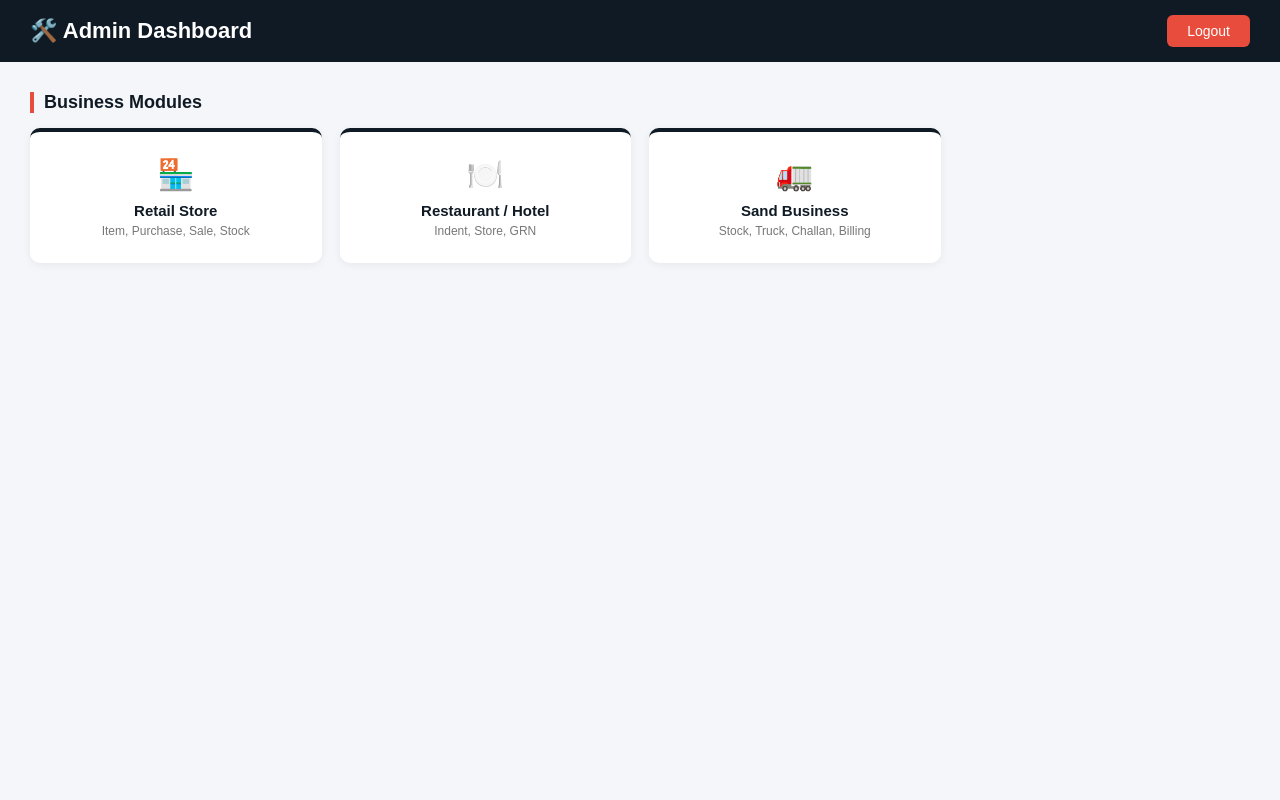
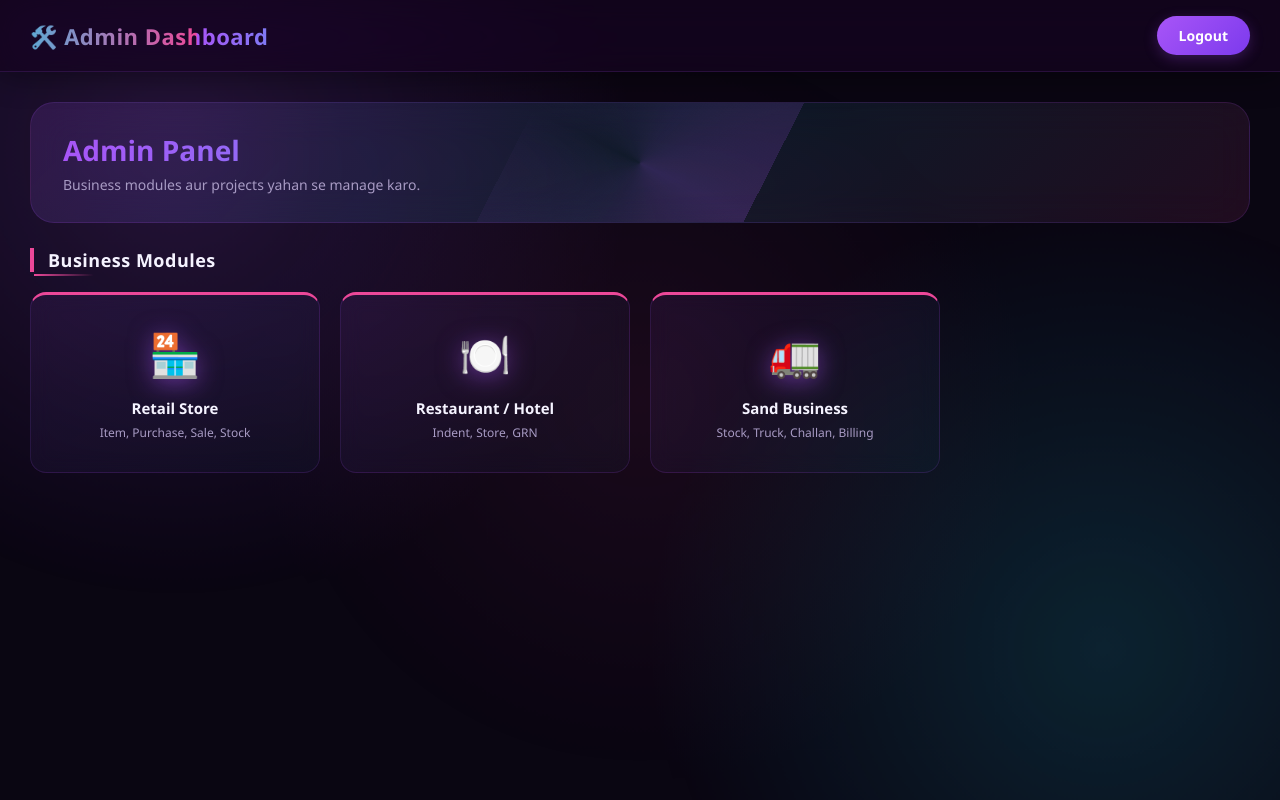
Before and after one commit to IGDIVU/gd-pulse, a Flask app: page /admin in a window 1280 px wide. Run offline with Flask 3, Linux system fonts and the light colour scheme; the visitor is signed in with stand-in values (Sample User, id 1).

Commit message:
Enhance admin panel layout and styles

```diff
--- a/templates/admin.html
+++ b/templates/admin.html
@@ -4,38 +4,15 @@
 <meta charset="UTF-8">
 <meta name="viewport" content="width=device-width, initial-scale=1.0">
 <title>Admin — GD Pulse</title>
+<link rel="stylesheet" href="/static/style.css">
 <style>
-  * { margin: 0; padding: 0; box-sizing: border-box; font-family: Arial, sans-serif; }
-  body { background: #f4f6f9; color: #222; }
-  header {
-    background: #0f1a24; color: white; padding: 15px 30px;
-    display: flex; justify-content: space-between; align-items: center;
-  }
-  header h1 { font-size: 22px; }
-  .btn {
-    background: #e74c3c; color: white; padding: 8px 20px;
-    border: none; border-radius: 6px; cursor: pointer;
-    font-size: 14px; text-decoration: none;
-  }
-  .btn:hover { background: #c0392b; }
-  main { padding: 30px; }
-  .section-title {
-    font-size: 18px; margin-bottom: 15px; color: #0f1a24;
-    border-left: 4px solid #e74c3c; padding-left: 10px;
-  }
-  .grid {
-    display: grid; grid-template-columns: repeat(auto-fill, minmax(240px, 1fr));
-    gap: 18px;
-  }
-  .card {
-    background: white; padding: 25px 20px; border-radius: 10px;
-    box-shadow: 0 2px 8px rgba(0,0,0,0.06); cursor: pointer;
-    transition: 0.2s; text-align: center; border-top: 4px solid #0f1a24;
-  }
-  .card:hover { transform: translateY(-4px); box-shadow: 0 6px 14px rgba(0,0,0,0.12); }
-  .card .icon { font-size: 30px; margin-bottom: 10px; }
-  .card .title { font-size: 15px; font-weight: bold; color: #0f1a24; }
-  .card .desc { font-size: 12px; color: #777; margin-top: 5px; }
+  /* Admin-specific override */
+  header { background: rgba(20, 5, 30, 0.75); }
+  .section-title { border-left-color: var(--accent); }
+  .section-title::after { background: linear-gradient(90deg, var(--accent), transparent); }
+  .card { border-top: 3px solid var(--accent); }
+  .card:hover { border-color: var(--accent); box-shadow: 0 20px 50px rgba(236, 72, 153, 0.25), 0 0 30px rgba(236, 72, 153, 0.3); }
+  .card::before { background: radial-gradient(circle at 50% 0%, rgba(236, 72, 153, 0.25), transparent 70%); }
 </style>
 </head>
 <body>
@@ -46,22 +23,41 @@
   </header>
 
   <main>
+    <div class="welcome">
+      <h1>Admin Panel</h1>
+      <p>Business modules aur projects yahan se manage karo.</p>
+    </div>
+
     <h2 class="section-title">Business Modules</h2>
     <div class="grid">
-      <div class="card" onclick="alert('Retail module coming soon')">
+      <div class="card tilt" onclick="alert('Retail module coming soon')">
         <div class="icon">🏪</div><div class="title">Retail Store</div>
         <div class="desc">Item, Purchase, Sale, Stock</div>
       </div>
-      <div class="card" onclick="alert('Restaurant module coming soon')">
+      <div class="card tilt" onclick="alert('Restaurant module coming soon')">
         <div class="icon">🍽️</div><div class="title">Restaurant / Hotel</div>
         <div class="desc">Indent, Store, GRN</div>
       </div>
-      <div class="card" onclick="alert('Sand Business module coming soon')">
+      <div class="card tilt" onclick="alert('Sand Business module coming soon')">
         <div class="icon">🚛</div><div class="title">Sand Business</div>
         <div class="desc">Stock, Truck, Challan, Billing</div>
       </div>
     </div>
   </main>
 
+  <script>
+    document.querySelectorAll(".tilt").forEach(card => {
+      card.addEventListener("mousemove", (e) => {
+        const rect = card.getBoundingClientRect();
+        const x = e.clientX - rect.left;
+        const y = e.clientY - rect.top;
+        const rotateX = ((y - rect.height / 2) / (rect.height / 2)) * -10;
+        const rotateY = ((x - rect.width / 2) / (rect.width / 2)) * 10;
+        card.style.transform = `perspective(900px) rotateX(${rotateX}deg) rotateY(${rotateY}deg) translateY(-6px) scale(1.04)`;
+      });
+      card.addEventListener("mouseleave", () => { card.style.transform = ""; });
+    });
+  </script>
+
 </body>
 </html>
```
